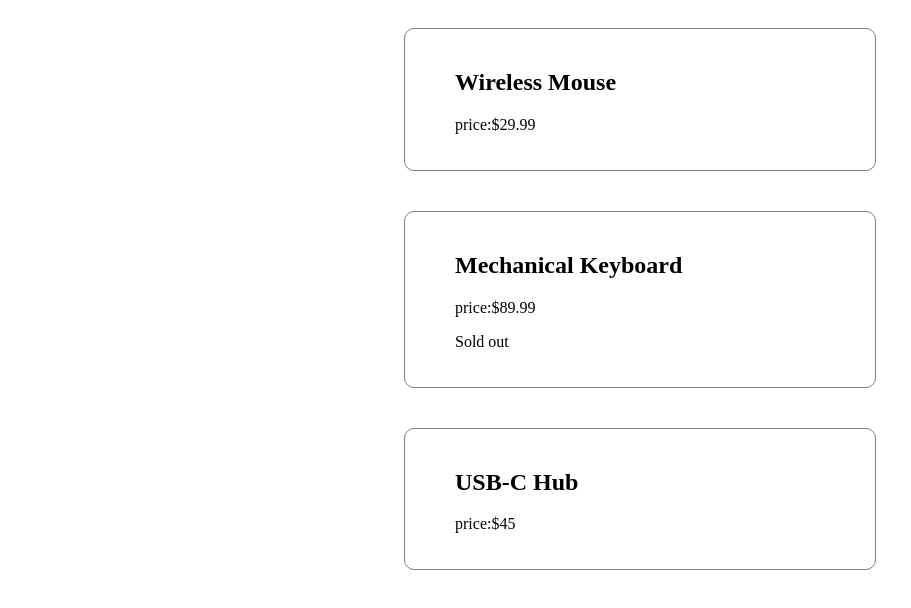
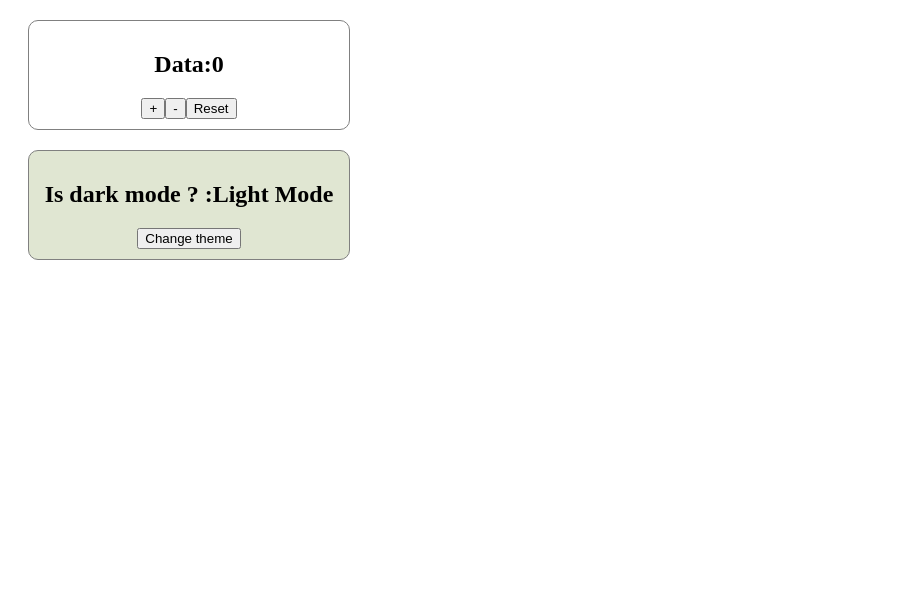
Before and after one commit to akanshakumari25-bot/react, a React (Vite) app: page / in a window 1280 px wide. Shown: the top 608 px of the page, without its empty margins (0-911 px from the left). Built offline with nearby package versions, Linux system fonts and the light colour scheme.

Commit message:
create Counter file

```diff
--- a/src/App.jsx
+++ b/src/App.jsx
@@ -1,26 +1,26 @@
-import ProductCard from "./components/ProductCard"
+// import ProductCard from "./components/ProductCard"
 
-function App(){
+// function App(){
 
-const Products =[
-{ id: 101, name: "Wireless Mouse", price: 29.99, inStock:true},
-{ id: 102, name: "Mechanical Keyboard", price: 89.99,inStock:false },
-{ id: 103, name: "USB-C Hub", price: 45.00,inStock:true }
-]
+// const Products =[
+// { id: 101, name: "Wireless Mouse", price: 29.99, inStock:true},
+// { id: 102, name: "Mechanical Keyboard", price: 89.99,inStock:false },
+// { id: 103, name: "USB-C Hub", price: 45.00,inStock:true }
+// ]
 
-return (
-  <div>
-    {Products.map((singleProduct)=>
-    <ProductCard  key={singleProduct.id} name={singleProduct.name} price={singleProduct.price} inStock={singleProduct.inStock}/>
+// return (
+//   <div>
+//     {Products.map((singleProduct)=>
+//     <ProductCard  key={singleProduct.id} name={singleProduct.name} price={singleProduct.price} inStock={singleProduct.inStock}/>
 
 
-    )}
+//     )}
 
-  </div>
-)
-}
+//   </div>
+// )
+// }
 
- export default App;
+//  export default App;
 
 
 
@@ -71,3 +71,85 @@ return (
 // }
 
 // export default App;
+// import DashBoard from "./components/DashBoard";
+
+
+// function App(){
+
+
+//   return(
+//     <div>
+//   <DashBoard  isLoggedIn={false} isAdmin={true} hasError={flase}    />
+
+//  </div>
+//   )
+// }
+
+// export default App;
+
+// import{useState} from 'react'
+
+
+
+// function App(){
+
+//  const [data ,setData] = useState(50)
+
+
+
+
+// //  const handler = (name,age,location) =>{
+
+// //   alert(`you have clicked the button ${name} ${age} ${location}`);
+// //  }
+
+// let handleClick = ()=>{
+//   setData(data+1);
+
+
+// }
+
+// let handlerCheck =()=>{
+//   setData(data-1);
+// }
+
+
+
+
+//   return(
+// <div>
+//   <h1>Data:{data}</h1>
+//   {/* <button onClick={ () => handler("Akansha",25,"Delhi")}>Click me</button> */}
+//   {<button onClick={handleClick}>+</button>}
+//     {<button onClick={handlerCheck}>-</button>}
+
+
+
+//     <h1>Hello React js </h1>;
+
+// </div>
+//   )
+// }
+
+// export default App;
+
+
+import Counter from "./components/Counter";
+import ThemeToggle from "./components/ThemeToggle";
+
+function App(){
+  return(
+    <div>
+     <Counter/>
+     <ThemeToggle/>
+    </div>
+  )
+}
+
+
+
+
+
+
+
+export default App;
--- /dev/null
+++ b/src/components/Counter.jsx
@@ -0,0 +1,35 @@
+import { useState } from "react"
+
+
+function Counter(){
+
+  let [count ,setCount] = useState(0)
+
+let Increment = ()=>{
+  setCount((prev)=>prev+1);
+}
+
+let Decrement = ()=>{
+setCount((prev)=>prev-1);}
+
+let Reset = ()=>{
+setCount((prev)=>prev*0);}
+
+
+
+
+
+return(
+  <div className="Counter">
+    <h2>Data:{count}</h2>
+    <button onClick={Increment}>+</button>
+     <button onClick={Decrement}>-</button>
+    <button onClick={Reset}>Reset</button>
+
+
+  </div>
+)
+
+}
+
+export default Counter;
--- /dev/null
+++ b/src/components/DashBoard.jsx
@@ -0,0 +1,29 @@
+// function DashBoard({isLoggedIn, isAdmin, hasError}){
+
+//     if(hasError){
+//         return(
+//             <h1>Something went wrong!</h1>
+//         )
+//     }
+
+//     if(!isLoggedIn ){
+//         return (
+//             <p>Please log in</p>
+//         )
+//     }
+
+//     return(
+//         <div>
+//             <h2>Welcome back</h2>
+//             { isLoggedIn && isAdmin && <AdminBadge/>}
+//         </div>
+//     )
+
+
+// }
+
+// function AdminBadge() {
+//   return <p>This is the admin badge </p>;
+// }
+
+// export default DashBoard;
--- /dev/null
+++ b/src/components/ThemeToggle.jsx
@@ -0,0 +1,27 @@
+import { useState } from "react";
+
+function ThemeToggle(){
+
+let [isDarkMode,setIsDarkMode]= useState()
+
+
+let checkToggle =()=>{
+
+setIsDarkMode((prev)=>!prev)
+
+
+}
+
+return (
+
+    <div className={isDarkMode ? "dark":"light"}>
+    <h2>Is dark mode ? :{isDarkMode ? <span>Dark Mode</span>:<span>Light Mode</span> }</h2>
+    <button onClick={checkToggle}>Change theme</button>
+    </div>
+
+
+
+
+)
+}
+export default ThemeToggle;
--- a/src/index.css
+++ b/src/index.css
@@ -13,7 +13,7 @@
 } */
 
 
-.box{
+/* .box{
      border: 1px solid gray;
      padding: 20px;
      margin: 20px;
@@ -36,4 +36,41 @@
     border-radius: 10px;
     padding-left: 50px;
 
+} */
+
+.Counter{
+    border: 1px solid gray;
+     padding: 10px;
+     margin: 20px;
+    width: 300px;
+    border-radius: 10px;
+    padding-left: 10px;
+    text-align: center;
+
 }
+
+.dark{
+     border: 1px solid gray;
+     padding: 10px;
+     margin: 20px;
+    width: 300px;
+    border-radius: 10px;
+    padding-left: 10px;
+    text-align: center;
+    background-color:rgb(88, 86, 86);
+    color: white;
+
+}
+
+.light{
+     border: 1px solid gray;
+     padding: 10px;
+     margin: 20px;
+    width: 300px;
+    border-radius: 10px;
+    padding-left: 10px;
+    text-align: center;
+    background-color: rgb(224, 230, 210);
+    color:black;
+
+}
```
